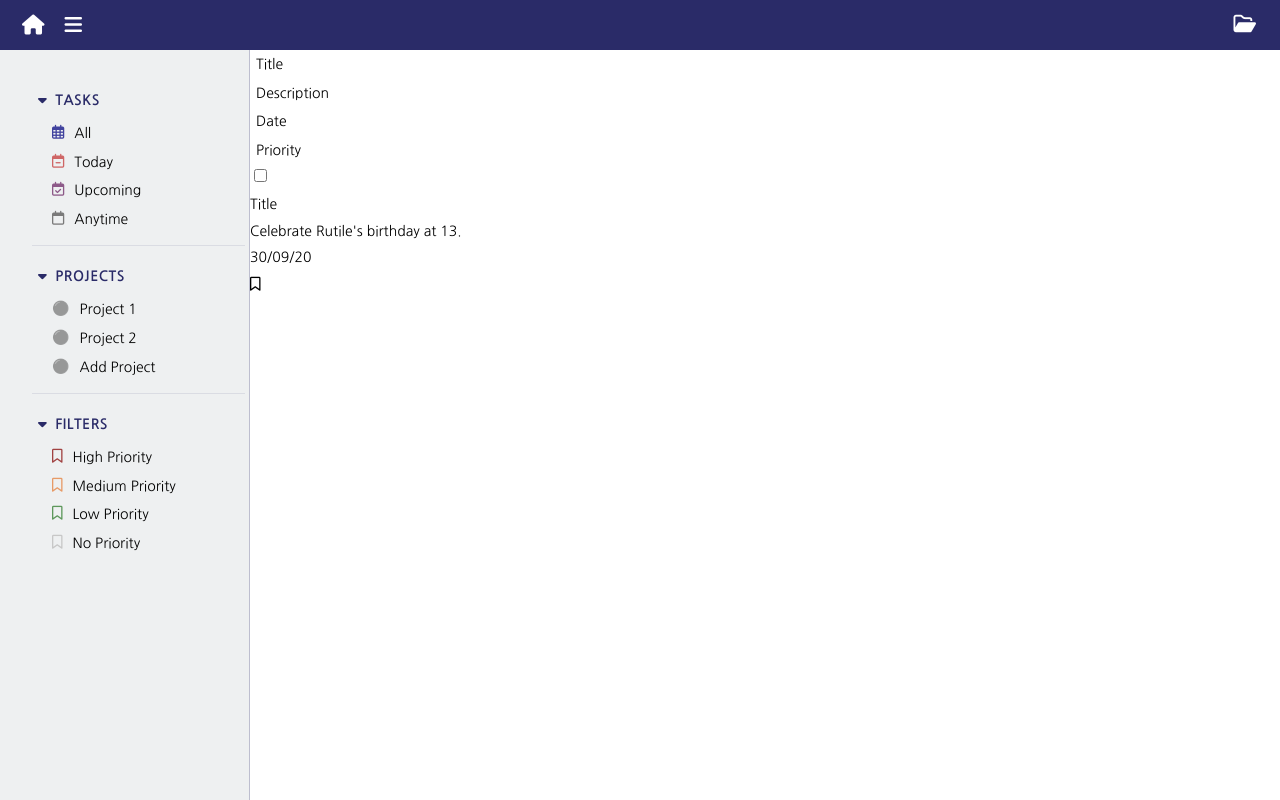
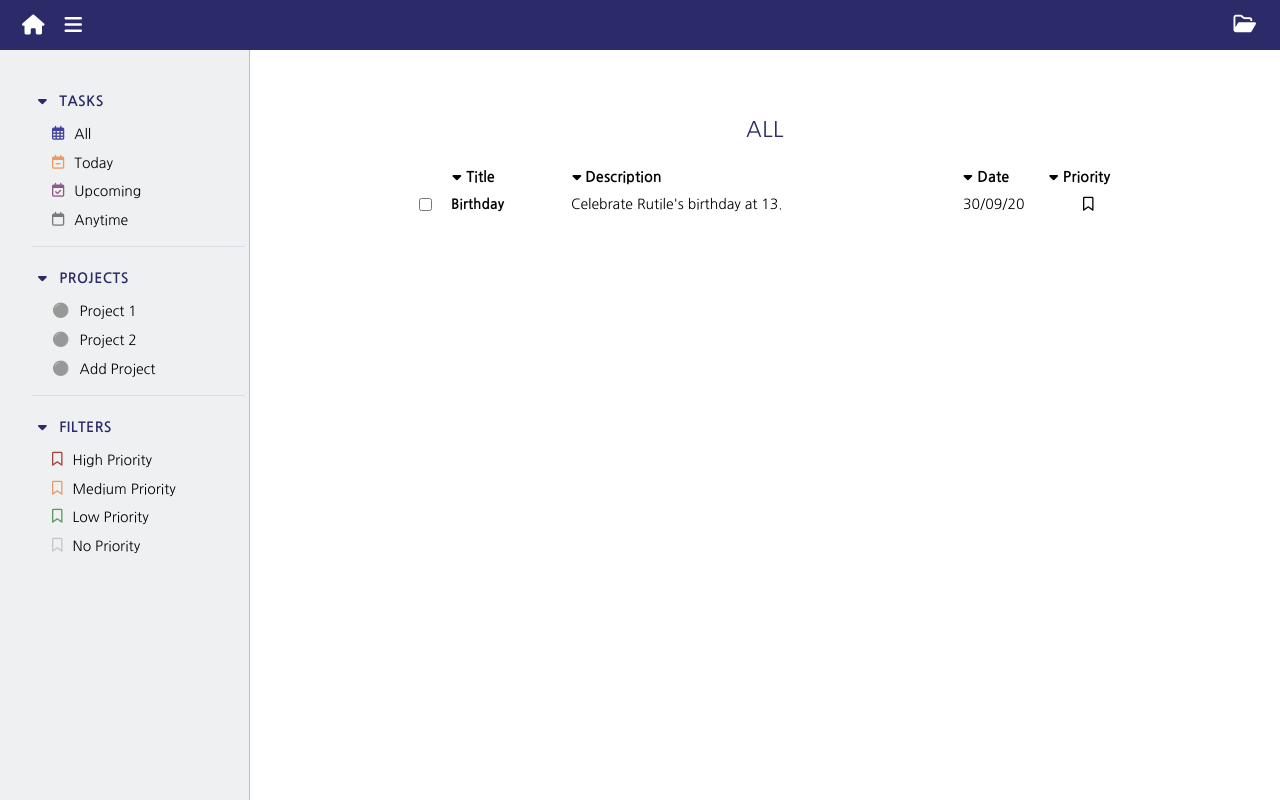
Before and after one commit to Aure-en/to-do, a website built with webpack: page dist/index.html in a window 1280 px wide. Built offline with Linux system fonts and the light colour scheme.

Commit message:
Worked on todo lists appearance

```diff
--- a/src/sass/base/_typography.scss
+++ b/src/sass/base/_typography.scss
@@ -3,6 +3,16 @@ button {
   font-family: $font-primary;
   font-size: .875rem;
   line-height: 1.9;
+  text-align: justify;
+}
+
+h1 {
+  font-size: 1.35rem;
+  line-height: 3;
+  text-transform: uppercase;
+  color: $color-primary;
+  letter-spacing: .5px;
+  text-align: center;
 }
 
 .btn {
@@ -24,3 +34,12 @@ button {
     line-height: 2.5;
   }
 }
+
+.main__header button {
+  font-weight: 700;
+  transform: scale(1.05);
+}
+
+.to-do__title {
+  font-weight: 700;
+}
--- a/src/sass/components/_icons.scss
+++ b/src/sass/components/_icons.scss
@@ -1,6 +1,8 @@
 i {
 	margin-right: .5rem;
 }
+
+// NAV-ICONS
 
 .nav {
   &__to-do li:before,
@@ -10,7 +12,7 @@ i {
   }
 
   &__to-do li:before {
-    @include font-awesome();
+    @include font-awesome-400();
   }
 
   &__projects li:before {
@@ -20,27 +22,42 @@ i {
 
   &__filters li:before {
     content: "\f02e";
-    @include font-awesome();
+    @include font-awesome-400();
   }
 }
 
-//Color Priority Icons
+// Color Priority Icons
 @each $level, $color in $color-priority {
   .priority-#{$level}::before {
     color: $color;
   }
 }
 
-//Date Icons
+// Date Icons
 @each $date, $value in $icons-date {
   .date-#{$date}::before {
     content: $value;
   }
 }
 
-//Color Date Icons
+// Color Date Icons
 @each $date, $value in $color-date {
   .date-#{$date}::before {
     color: $value;
   }
 }
+
+// Category Icons
+.nav--heading:before {
+  content: map-get($icons-caret, down);
+  color: $color-primary;
+  @include font-awesome-700();
+  margin-right: .75rem;
+}
+
+// MAIN ICONS
+
+.main__header li:before {
+  content: map-get($icons-caret, down);
+  @include font-awesome-700();
+}
--- /dev/null
+++ b/src/sass/components/_todo.scss
@@ -0,0 +1,11 @@
+.to-do {
+  display: grid;
+  grid-template-columns: auto 6.5rem 1fr 6.5rem 2rem;
+  grid-gap: 1rem;
+  align-items: start;
+
+  &__check {
+    margin-top: 7px;
+  }
+
+}
--- a/src/sass/layout/_header.scss
+++ b/src/sass/layout/_header.scss
@@ -17,3 +17,18 @@
     }
   }
 }
+
+.main__header {
+
+  ul {
+    display: grid;
+    grid-template-columns: 6.5rem 1fr 5.5rem auto;
+    margin-left: 2.35rem;
+    grid-gap: 1rem;
+  }
+
+  &__date {
+    justify-self: center;
+  }
+
+}
--- a/src/sass/layout/_main.scss
+++ b/src/sass/layout/_main.scss
@@ -0,0 +1,11 @@
+main {
+  flex: 1;
+  display: flex;
+  justify-content: center;
+  padding-top: 3rem;
+}
+
+.content {
+  width: 100%;
+  max-width: 700px;
+}
--- a/src/sass/main.scss
+++ b/src/sass/main.scss
@@ -4,6 +4,7 @@
 @import "base/typography";
 @import "components/buttons";
 @import "components/icons";
+@import "components/todo";
 @import "layout/header";
 @import "layout/nav";
 @import "layout/main";
--- a/src/sass/utils/_mixins.scss
+++ b/src/sass/utils/_mixins.scss
@@ -1,4 +1,9 @@
-@mixin font-awesome() {
+@mixin font-awesome-400() {
   font-family: "Font Awesome 5 Free";
   font-weight: 400;
 }
+
+@mixin font-awesome-700() {
+  font-family: "Font Awesome 5 Free";
+  font-weight: 700;
+}
--- a/src/sass/utils/_variables.scss
+++ b/src/sass/utils/_variables.scss
@@ -18,9 +18,10 @@ $color-priority: (
 
 $color-date: (
   all: lighten($color-primary, 15%),
-  today: rgb(207, 102, 102),
+  today: rgb(235, 153, 99),
   upcoming: rgb(141, 90, 137),
-  anytime: rgb(122, 122, 122)
+  anytime: rgb(122, 122, 122),
+  late: rgb(148, 32, 32)
 );
 
 // Icons
@@ -32,5 +33,11 @@ $icons-date: (
   anytime: "\f133",
 );
 
+$icons-caret: (
+  up: "\f0d8",
+  down: "\f0d7",
+  right: "\f0da"
+);
+
 // Others
 $margin-indent: 0 .25rem 0 1.25rem;
```
Also changed, not shown: dist/index.html, dist/main.js.
